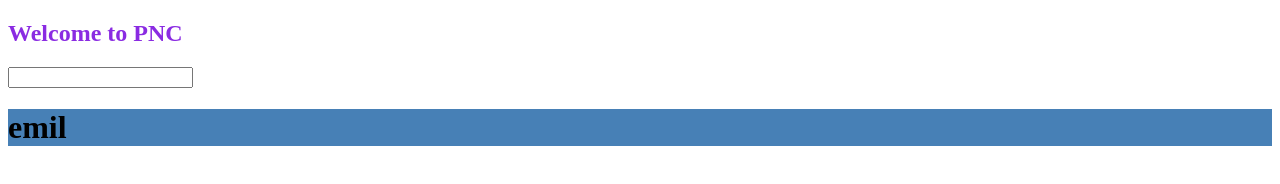
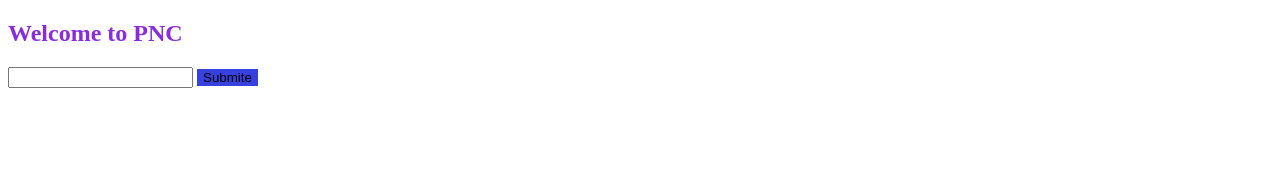
Before and after one commit to SomounOm/testing_git, a plain HTML site: page index.html in a window 1280 px wide. Drawn offline with Linux system fonts and the light colour scheme.

Commit message:
add more style

```diff
--- a/css/style.css
+++ b/css/style.css
@@ -1,7 +1,9 @@
 h2{
     color: blueviolet;
 }
-h1{
-    background: rgb(71, 128, 182);
+.container > form > button{
+    background: rgb(54, 65, 224);
+    color: black;
+    border: rebeccapurple;
 
 }
--- a/index.html
+++ b/index.html
@@ -11,7 +11,8 @@
     <h2>Welcome to PNC </h2>
     <div class="container">
         <form action="">
-            <input type="text"> <h1>emil</h1>
+            <input type="text">
+            <button>Submite</button>
         </form>
     </div>
 
```
